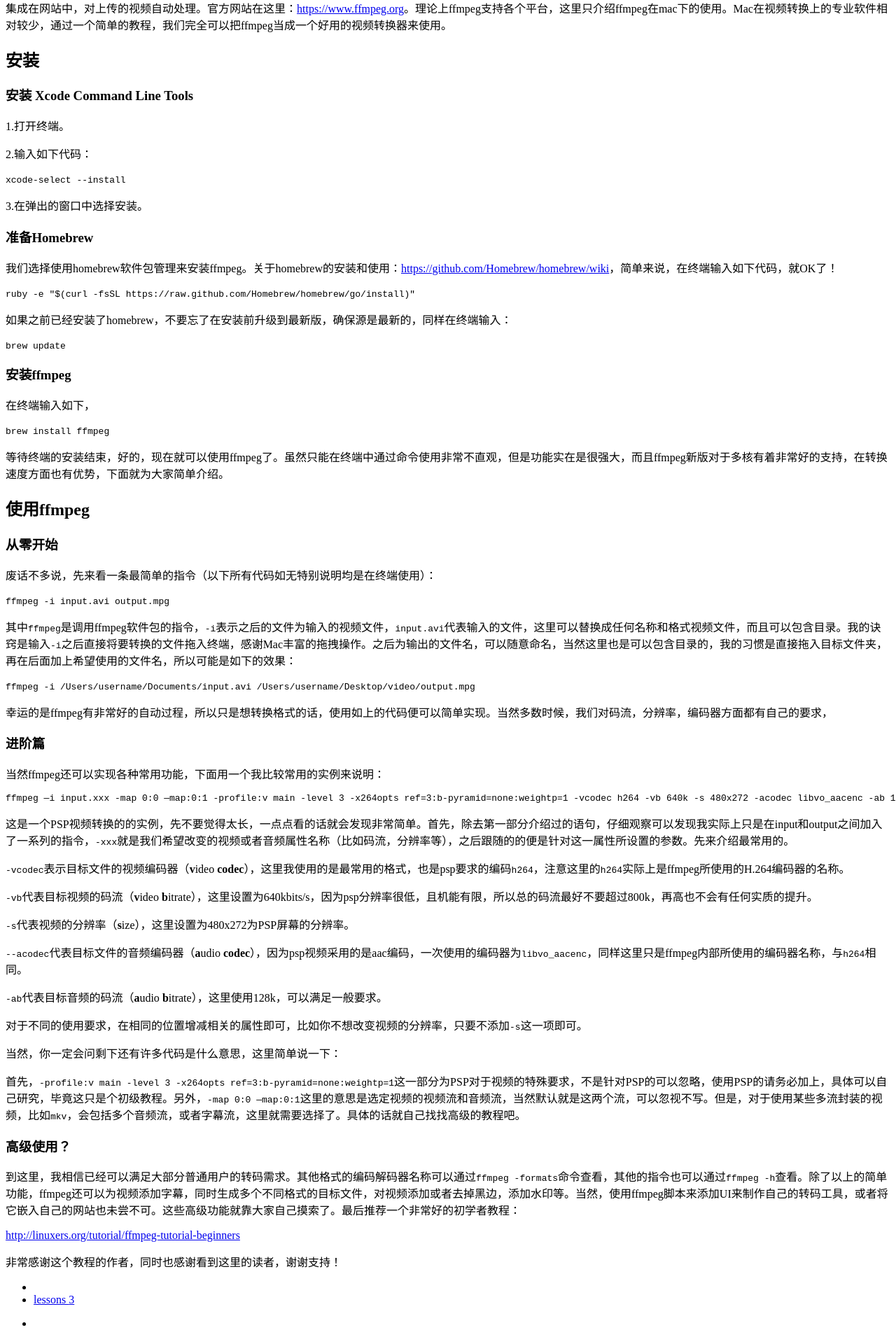
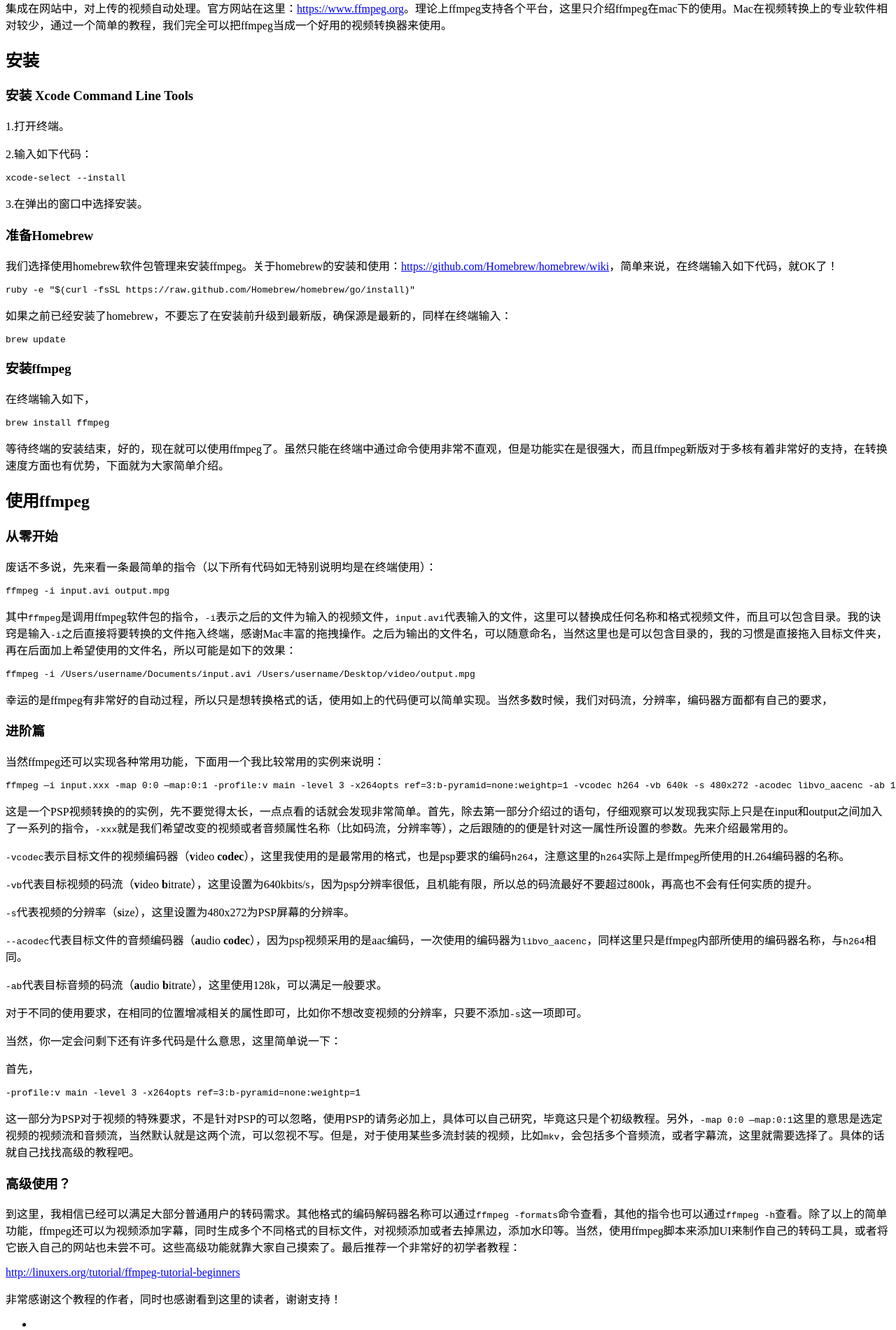
Before and after one commit to qiaogao/qiaogao.github.io, a Jekyll site: the page built from _posts/2014-08-02-ffmpeg.md, in a window 1280 px wide. Shown: the part 1093-2993 px from the top of the page at 70% size. Built offline with Jekyll 4.4.1, drawn with Linux system fonts in a browser that asks for light colours; Markdown is read by kramdown in place of the engine named in the settings; comment, search, counter and statistics services are not loaded.

Commit message:
mobtest_31

```diff
--- a/_posts/2014-08-02-ffmpeg.md
+++ b/_posts/2014-08-02-ffmpeg.md
@@ -16,22 +16,22 @@
 
 2.输入如下代码：
 
-`xcode-select --install`
+	xcode-select --install
 
 3.在弹出的窗口中选择安装。
 ###准备Homebrew
 我们选择使用homebrew软件包管理来安装ffmpeg。关于homebrew的安装和使用：<https://github.com/Homebrew/homebrew/wiki>，简单来说，在终端输入如下代码，就OK了！
 
-`ruby -e "$(curl -fsSL https://raw.github.com/Homebrew/homebrew/go/install)"`
+	ruby -e "$(curl -fsSL https://raw.github.com/Homebrew/homebrew/go/install)"
 
 如果之前已经安装了homebrew，不要忘了在安装前升级到最新版，确保源是最新的，同样在终端输入：
 
-`brew update`
+	brew update
 
 ###安装ffmpeg
 在终端输入如下，
 
-`brew install ffmpeg`
+	brew install ffmpeg
 
 等待终端的安装结束，好的，现在就可以使用ffmpeg了。虽然只能在终端中通过命令使用非常不直观，但是功能实在是很强大，而且ffmpeg新版对于多核有着非常好的支持，在转换速度方面也有优势，下面就为大家简单介绍。
 
@@ -39,17 +39,17 @@
 ###从零开始
 废话不多说，先来看一条最简单的指令（以下所有代码如无特别说明均是在终端使用）：
 
-`ffmpeg -i input.avi output.mpg`
+	ffmpeg -i input.avi output.mpg
 
 其中`ffmpeg`是调用ffmpeg软件包的指令，`-i`表示之后的文件为输入的视频文件，`input.avi`代表输入的文件，这里可以替换成任何名称和格式视频文件，而且可以包含目录。我的诀窍是输入`-i`之后直接将要转换的文件拖入终端，感谢Mac丰富的拖拽操作。之后为输出的文件名，可以随意命名，当然这里也是可以包含目录的，我的习惯是直接拖入目标文件夹，再在后面加上希望使用的文件名，所以可能是如下的效果：
 
-`ffmpeg -i /Users/username/Documents/input.avi /Users/username/Desktop/video/output.mpg`
+	ffmpeg -i /Users/username/Documents/input.avi /Users/username/Desktop/video/output.mpg
 
 幸运的是ffmpeg有非常好的自动过程，所以只是想转换格式的话，使用如上的代码便可以简单实现。当然多数时候，我们对码流，分辨率，编码器方面都有自己的要求，
 ###进阶篇
 当然ffmpeg还可以实现各种常用功能，下面用一个我比较常用的实例来说明：
 
-	ffmpeg —i input.xxx -map 0:0 —map:0:1 -profile:v main -level 3 -x264opts ref=3:b-pyramid=none:weightp=1 -vcodec h264 -vb 640k -s 480x272 -acodec libvo_aacenc -ab 128k output.mp4`
+	ffmpeg —i input.xxx -map 0:0 —map:0:1 -profile:v main -level 3 -x264opts ref=3:b-pyramid=none:weightp=1 -vcodec h264 -vb 640k -s 480x272 -acodec libvo_aacenc -ab 128k output.mp4
 
 这是一个PSP视频转换的的实例，先不要觉得太长，一点点看的话就会发现非常简单。首先，除去第一部分介绍过的语句，仔细观察可以发现我实际上只是在input和output之间加入了一系列的指令，`-xxx`就是我们希望改变的视频或者音频属性名称（比如码流，分辨率等），之后跟随的的便是针对这一属性所设置的参数。先来介绍最常用的。
 
@@ -67,7 +67,11 @@
 
 当然，你一定会问剩下还有许多代码是什么意思，这里简单说一下：
 
-首先，`-profile:v main -level 3 -x264opts ref=3:b-pyramid=none:weightp=1`这一部分为PSP对于视频的特殊要求，不是针对PSP的可以忽略，使用PSP的请务必加上，具体可以自己研究，毕竟这只是个初级教程。另外，`-map 0:0 —map:0:1`这里的意思是选定视频的视频流和音频流，当然默认就是这两个流，可以忽视不写。但是，对于使用某些多流封装的视频，比如`mkv`，会包括多个音频流，或者字幕流，这里就需要选择了。具体的话就自己找找高级的教程吧。
+首先，
+
+	-profile:v main -level 3 -x264opts ref=3:b-pyramid=none:weightp=1
+
+这一部分为PSP对于视频的特殊要求，不是针对PSP的可以忽略，使用PSP的请务必加上，具体可以自己研究，毕竟这只是个初级教程。另外，`-map 0:0 —map:0:1`这里的意思是选定视频的视频流和音频流，当然默认就是这两个流，可以忽视不写。但是，对于使用某些多流封装的视频，比如`mkv`，会包括多个音频流，或者字幕流，这里就需要选择了。具体的话就自己找找高级的教程吧。
 ###高级使用？
 到这里，我相信已经可以满足大部分普通用户的转码需求。其他格式的编码解码器名称可以通过`ffmpeg -formats`命令查看，其他的指令也可以通过`ffmpeg -h`查看。除了以上的简单功能，ffmpeg还可以为视频添加字幕，同时生成多个不同格式的目标文件，对视频添加或者去掉黑边，添加水印等。当然，使用ffmpeg脚本来添加UI来制作自己的转码工具，或者将它嵌入自己的网站也未尝不可。这些高级功能就靠大家自己摸索了。最后推荐一个非常好的初学者教程：
 
--- a/assets/themes/twitter/css/style.css
+++ b/assets/themes/twitter/css/style.css
@@ -12,6 +12,7 @@
 
   .content>p>img{width: 100%;}
   .content>p>code{font-size: 45px;}
+  .content>pre>code{font-size: 45px;}
 }
 
 .container-narrow {
```
